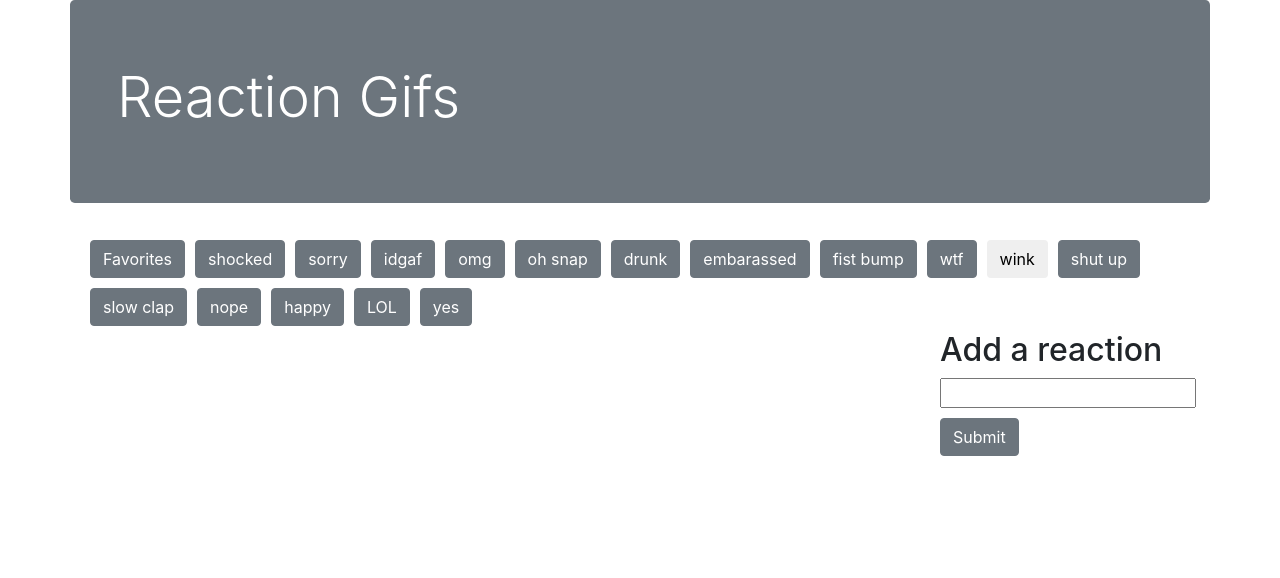
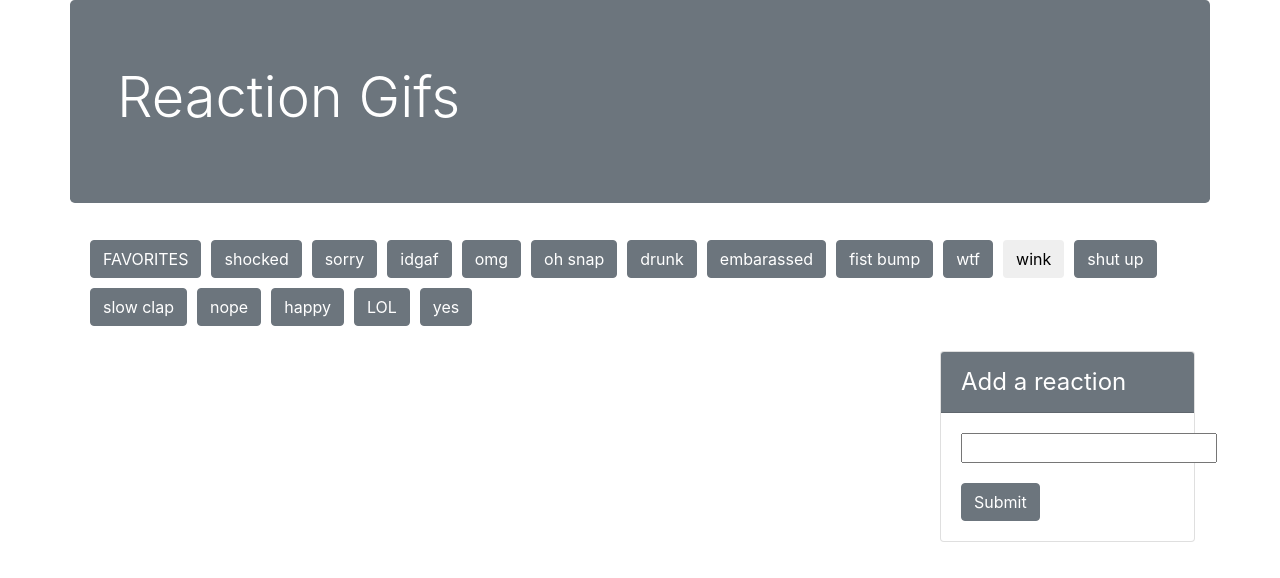
Before and after one commit to ethanholston/GifTastic, a plain HTML site: page index.html in a window 1280 px wide. Drawn offline with nearby package versions, Linux system fonts and the light colour scheme; no server answers.

Commit message:
added favorites, double click to delete menu item, card styling on add a reaction

```diff
--- a/assets/css/style.css
+++ b/assets/css/style.css
@@ -17,5 +17,14 @@ img{
 }
 
 #submit{
-    margin-top: 10px;
+    margin-top: 20px;
 }
+
+.card{
+    margin-top: 20px;
+}
+
+.card-header{
+    color: white;
+    font-size: 24px;
+}
--- a/assets/javascript/app.js
+++ b/assets/javascript/app.js
@@ -1,9 +1,11 @@
 var categories = ["yes", "LOL", "happy", "nope", "slow clap", "shut up", "wink", "wtf", "fist bump", "embarassed", "drunk", "oh snap", "omg", "idgaf", "sorry", "shocked"];
+var favorites = [];
 var queryURL;
 var currentPage;
 var offset = 0;
 var imgNum = 0;
 var startPage;
+var prevPage;
 
 function getGifs(x, y){
     queryURL = "https://api.giphy.com/v1/gifs/search?q=" + x + "&offset=" + y + "&api_key=dc6zaTOxFJmzC";
@@ -25,6 +27,35 @@ function getGifs(x, y){
         }
         $("#img").append(loadButton);
     });
+}
+
+function setButtons(){
+    if(localStorage.getItem("categories") == null){
+        localStorage.setItem("categories", JSON.stringify(categories));
+    } else {categories = JSON.parse(localStorage.getItem("categories"))}
+    for(i=0; i<categories.length; i++){
+        $("#categories").prepend(
+            $("<button>").attr("type", "button")
+            .addClass("btn btn-secondary menu")
+            .text(categories[i])
+            .attr("id", categories[i].split(" ").join(""))
+        );
+    }
+    $("#categories").prepend(
+        $("<button>").attr("type", "button")
+            .addClass("btn btn-secondary    ")
+            .text("FAVORITES")
+            .attr("id", "favorites")
+    );
+}
+
+function loadPage(){
+    console.log(localStorage.getItem("categories"));
+    categories = JSON.parse(localStorage.getItem("categories"));
+    var startPage = categories[Math.floor(Math.random() * categories.length)];
+    currentPage = startPage.split(" ").join("");
+    $("#" + currentPage).removeClass("btn-secondary");
+    getGifs(currentPage, offset);
 }
 
 $(document).on("click", "#submit", function(){
@@ -49,7 +80,9 @@ $(document).on("click", "#submit", function(){
     }
 
 });
+
 $(document).on("click", ".menu", function(){
+    prevPage = currentPage;
     offset = 0;
     selected = $(this).text();
     $(this).removeClass("btn-secondary");
@@ -57,8 +90,20 @@ $(document).on("click", ".menu", function(){
     currentPage = $(this).attr("id");
     $("#img").empty();
     getGifs(selected, offset);
+});
 
+$(document).on("dblclick", "img", function(){
+    var newfav = "<img data-img='" + $(this).attr('data-img') + "' src='" + $(this).attr("data-still") + "' data-still='" + $(this).attr('data-still') +"' data-state='still'/>";
+    favorites.push(newfav);
+    localStorage.setItem("favorites", JSON.stringify(favorites));
 });
+
+$(document).on("dblclick", ".menu", function(){
+    $(this).remove();
+    categories.splice(categories.indexOf($(this).text()), 1);
+    $("#img").empty();
+    localStorage.setItem("categories", JSON.stringify(categories));
+})
 
 $(document).on("click", "#load-more", function(){
     offset += 12;
@@ -78,29 +123,16 @@ $(document).on("click", "img", function(){
     }
 })
 
-function setButtons(){
-    for(i=0; i<categories.length; i++){
-        $("#categories").prepend(
-            $("<button>").attr("type", "button")
-            .addClass("btn btn-secondary menu")
-            .text(categories[i])
-            .attr("id", categories[i].split(" ").join(""))
-        );
+$(document).on("click", "#favorites", function(){
+    $("#" + currentPage).addClass("btn-secondary");
+    currentPage = "favorites";
+    $("#favorites").removeClass("btn-secondary");
+    favorites = JSON.parse(localStorage.getItem("favorites"));
+    $("#img").empty();
+    for(j=0; j<favorites.length; j++){
+        $("#img").append(favorites[j]);
     }
-    $("#categories").prepend(
-        $("<button>").attr("type", "button")
-            .addClass("btn btn-secondary    ")
-            .text("Favorites")
-            .attr("id", "favorites")
-    );
-}
-
-function loadPage(){
-    var startPage = categories[Math.floor(Math.random() * categories.length)];
-    currentPage = startPage.split(" ").join("");
-    $("#" + currentPage).removeClass("btn-secondary");
-    getGifs(currentPage, offset);
-}
+});
 
 setButtons();
 loadPage();
--- a/index.html
+++ b/index.html
@@ -23,13 +23,16 @@
                 <div id="img"></div>
             </div>
             <div class="col-md-3">
-                <div class="search">
-                    <form>
-                    <h2>Add a reaction</h2>
-                        <input type=text id="add"><br>
-                        <input type="submit"  class="btn btn-secondary" id="submit" value="Submit">
-                        <div id="load"></div>
-                    </form>
+                <div class="card">
+                    <div class="search">
+                        <div class="card-header bg-secondary">Add a reaction</div>
+                            <form>
+                                <div class="card-body">
+                                <input type=text id="add"><br>
+                                <input type="submit"  class="btn btn-secondary" id="submit" value="Submit">
+                            </form>
+                        </div>
+                    </div>
                 </div>
             </div>
         </div>
```
